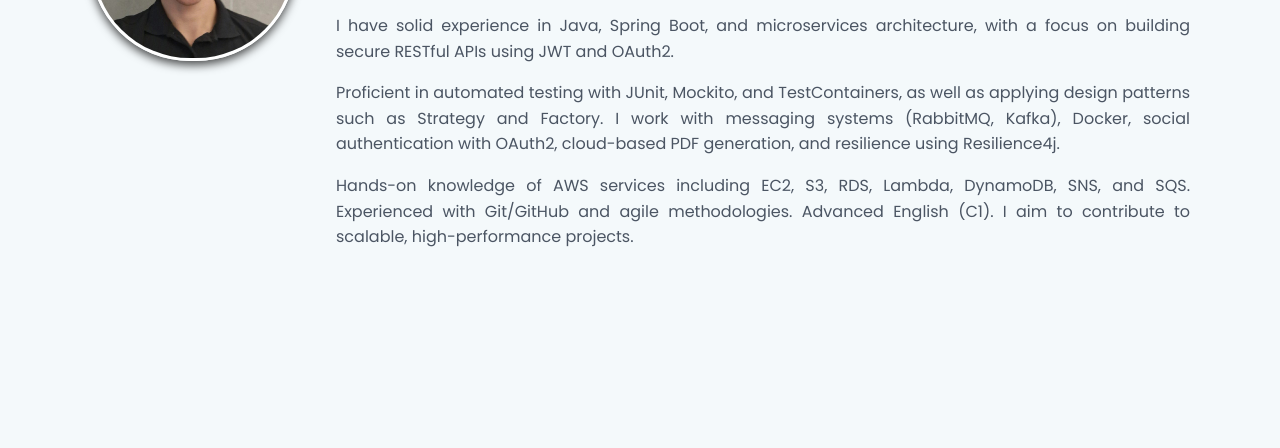
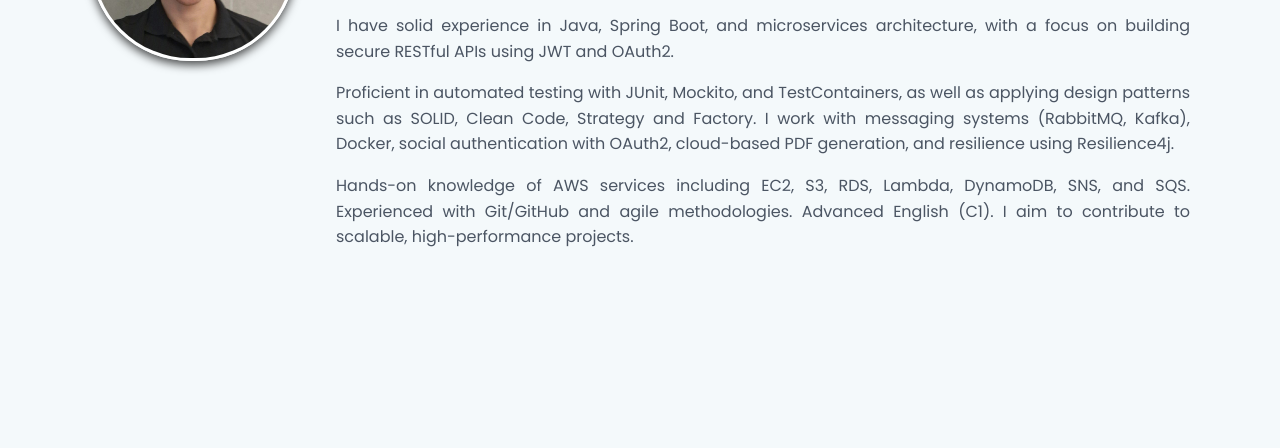
Before and after one commit to MurilloMarquesSantos/Portifolio, a plain HTML site: page index.html in a window 1280 px wide. Shown: the part 305-753 px from the top of the page. Drawn offline with Linux system fonts and the light colour scheme.

Commit message:
Fix: update about text

```diff
--- a/index.html
+++ b/index.html
@@ -38,7 +38,7 @@
       I have solid experience in Java, Spring Boot, and microservices architecture, with a focus on building secure RESTful APIs using JWT and OAuth2.
     </p>
     <p class="about-text">
-      Proficient in automated testing with JUnit, Mockito, and TestContainers, as well as applying design patterns such as Strategy and Factory. I work with messaging systems (RabbitMQ, Kafka), Docker, social authentication with OAuth2, cloud-based PDF generation, and resilience using Resilience4j.
+      Proficient in automated testing with JUnit, Mockito, and TestContainers, as well as applying design patterns such as SOLID, Clean Code, Strategy and Factory. I work with messaging systems (RabbitMQ, Kafka), Docker, social authentication with OAuth2, cloud-based PDF generation, and resilience using Resilience4j.
     </p>
     <p class="about-text">
       Hands-on knowledge of AWS services including EC2, S3, RDS, Lambda, DynamoDB, SNS, and SQS. Experienced with Git/GitHub and agile methodologies. Advanced English (C1).
```
